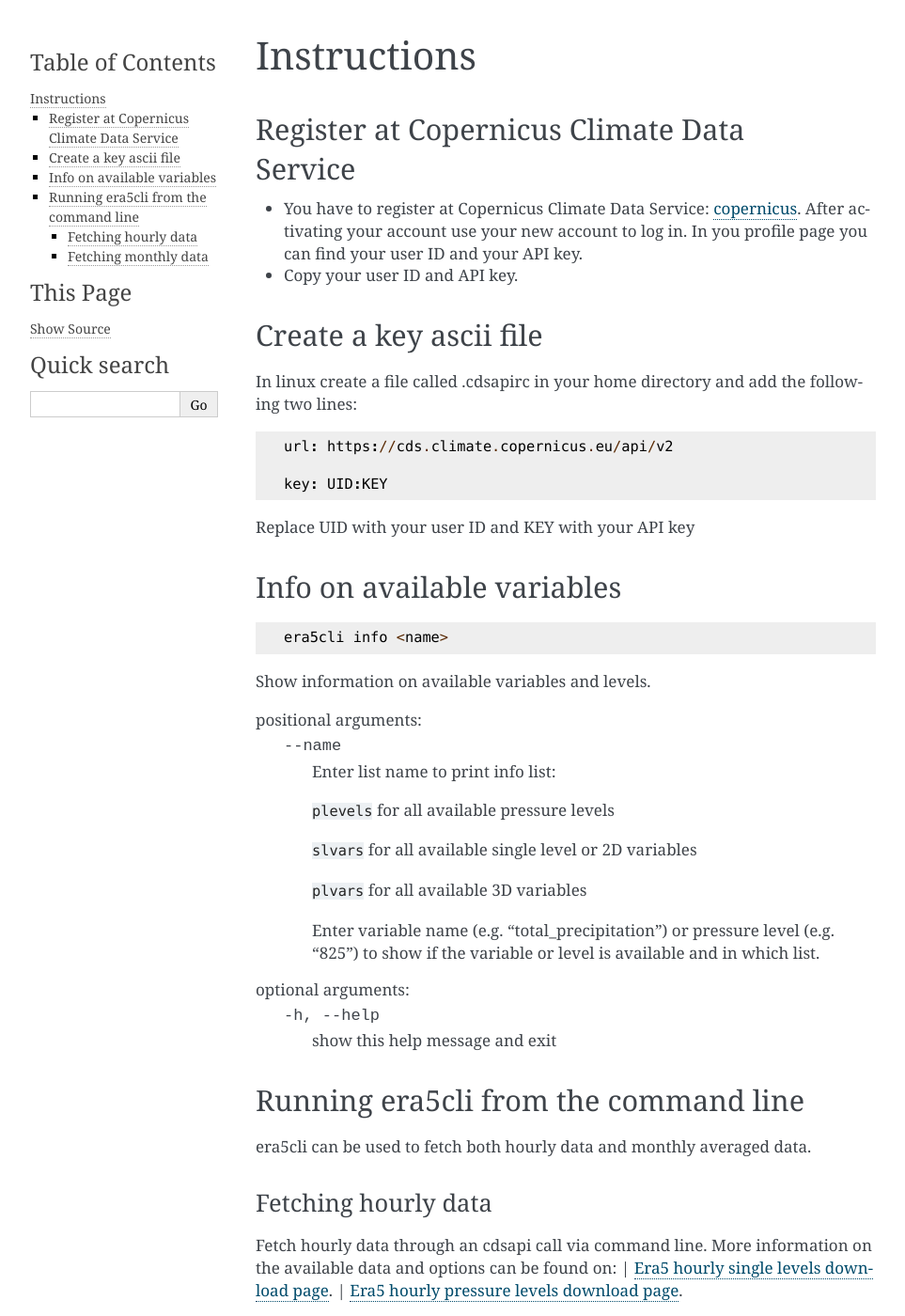
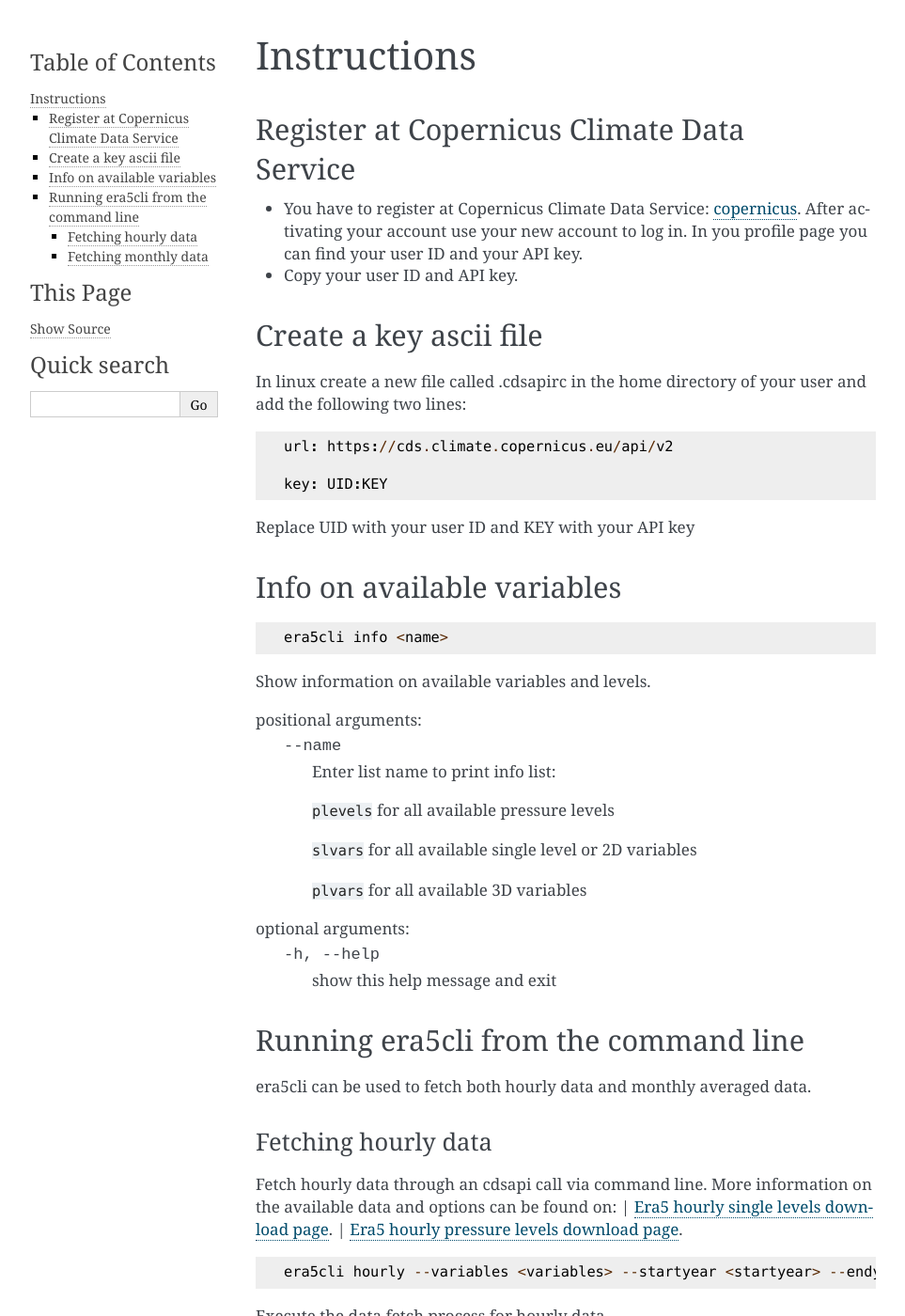
Before and after one commit to eWaterCycle/era5cli, a Sphinx documentation site: the page built from docs/source/instructions.rst, in a window 1280 px wide and 1400 px high. Shown: the whole window at 94% size, without its empty margins (148-1111 px from the left). Built offline with Sphinx 7.4.7, drawn with Linux system fonts in a browser that asks for light colours.

Commit message:
minor update to docs

```diff
--- a/docs/source/instructions.rst
+++ b/docs/source/instructions.rst
@@ -14,7 +14,7 @@
 Create a key ascii file
 ~~~~~~~~~~~~~~~~~~~~~~~
 
-In linux create a file called .cdsapirc in your home directory and add
+In linux create a new file called .cdsapirc in the home directory of your user and add
 the following two lines:
 
 ::
@@ -43,10 +43,6 @@
               variables
 
               :samp:`plvars` for all available 3D variables
-
-              Enter variable name (e.g. "total_precipitation")
-              or pressure level (e.g. "825") to show if the
-              variable or level is available and in which list.
 
 optional arguments:
   -h, --help  show this help message and exit
```
Also changed, not shown: 1 other file.
